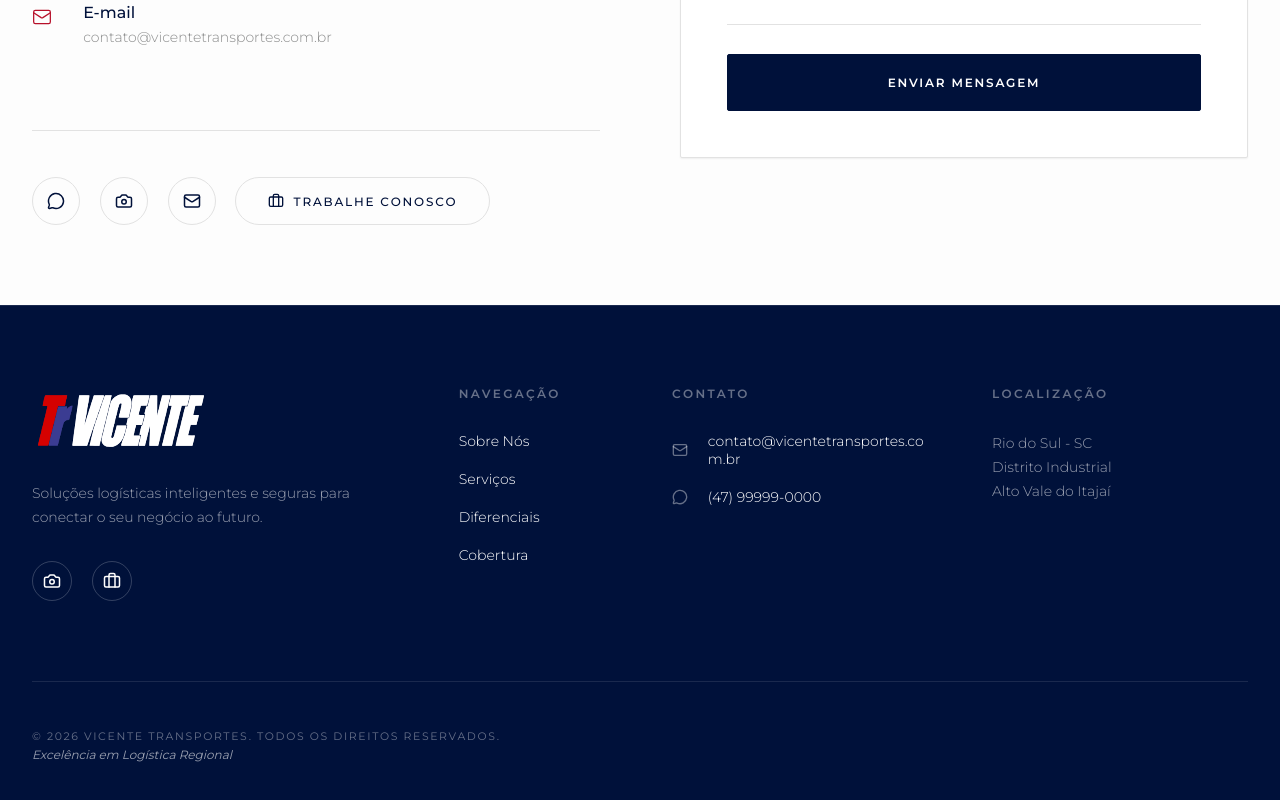
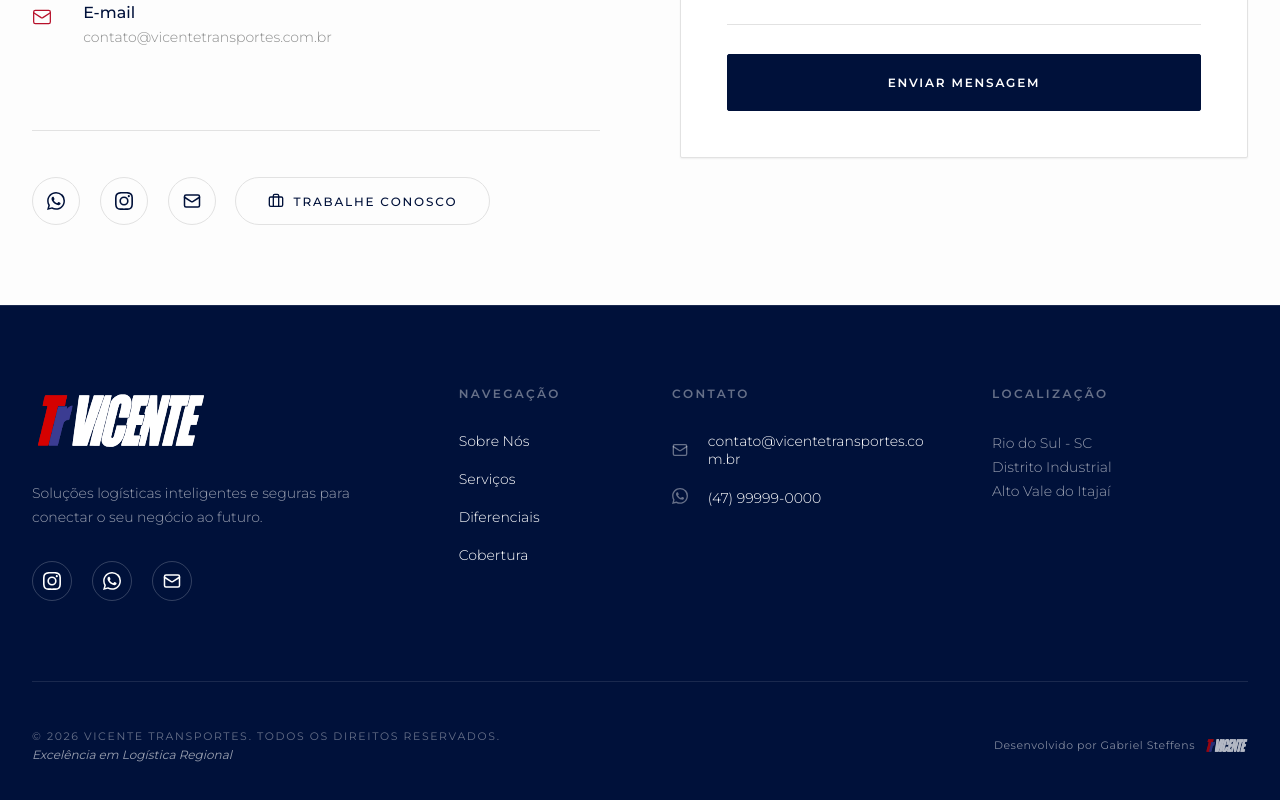
Before and after one commit to gabste8831/Tr-Transportes-Landing-Page, a Next.js app: page / in a window 1280 px wide. Shown: the part 5484-6284 px from the top of the page. Built offline with nearby package versions, Linux system fonts and the light colour scheme.

Commit message:
atualização para ícones oficiais de redes sociais

```diff
--- a/src/components/sections/contact/Contact.tsx
+++ b/src/components/sections/contact/Contact.tsx
@@ -1,15 +1,7 @@
 "use client";
 
 import { useState, useRef, useEffect, FormEvent } from "react";
-import {
-  MapPin,
-  Phone,
-  Mail,
-  MessageCircle,
-  Camera,
-  Briefcase,
-  ChevronDown,
-} from "lucide-react";
+import { MapPin, Phone, Mail, Briefcase, ChevronDown } from "lucide-react";
 import styles from "./Contact.module.css";
 
 const FORMSPREE_ENDPOINT = "https://formspree.io/f/xojgvnro";
@@ -20,6 +12,36 @@
   "Trabalhe Conosco",
   "Outros",
 ];
+
+/* Logos de marca (SVG inline). fill="currentColor" faz herdarem a cor
+   das classes .socialCircle / .socialLink, mantendo o hover funcionando. */
+function WhatsappIcon({ size = 18 }: { size?: number }) {
+  return (
+    <svg
+      width={size}
+      height={size}
+      viewBox="0 0 24 24"
+      fill="currentColor"
+      aria-hidden="true"
+    >
+      <path d="M17.472 14.382c-.297-.149-1.758-.867-2.03-.967-.273-.099-.471-.148-.67.15-.197.297-.767.966-.94 1.164-.173.199-.347.223-.644.075-.297-.15-1.255-.463-2.39-1.475-.883-.788-1.48-1.761-1.653-2.059-.173-.297-.018-.458.13-.606.134-.133.298-.347.446-.52.149-.174.198-.298.298-.497.099-.198.05-.371-.025-.52-.075-.149-.669-1.612-.916-2.207-.242-.579-.487-.5-.669-.51-.173-.008-.371-.01-.57-.01-.198 0-.52.074-.792.372-.272.297-1.04 1.016-1.04 2.479 0 1.462 1.065 2.875 1.213 3.074.149.198 2.096 3.2 5.077 4.487.709.306 1.262.489 1.694.625.712.227 1.36.195 1.871.118.571-.085 1.758-.719 2.006-1.413.248-.694.248-1.289.173-1.413-.074-.124-.272-.198-.57-.347m-5.421 7.403h-.004a9.87 9.87 0 01-5.031-1.378l-.361-.214-3.741.982.998-3.648-.235-.374a9.86 9.86 0 01-1.51-5.26c.001-5.45 4.436-9.884 9.888-9.884 2.64 0 5.122 1.03 6.988 2.898a9.825 9.825 0 012.893 6.994c-.003 5.45-4.437 9.884-9.885 9.884m8.413-18.297A11.815 11.815 0 0012.05 0C5.495 0 .16 5.335.157 11.892c0 2.096.547 4.142 1.588 5.945L.057 24l6.305-1.654a11.882 11.882 0 005.683 1.448h.005c6.554 0 11.89-5.335 11.893-11.893A11.821 11.821 0 0020.885 3.488" />
+    </svg>
+  );
+}
+
+function InstagramIcon({ size = 18 }: { size?: number }) {
+  return (
+    <svg
+      width={size}
+      height={size}
+      viewBox="0 0 24 24"
+      fill="currentColor"
+      aria-hidden="true"
+    >
+      <path d="M12 2.163c3.204 0 3.584.012 4.85.07 3.252.148 4.771 1.691 4.919 4.919.058 1.265.069 1.645.069 4.849 0 3.205-.012 3.584-.069 4.849-.149 3.225-1.664 4.771-4.919 4.919-1.266.058-1.644.07-4.85.07-3.204 0-3.584-.012-4.849-.07-3.26-.149-4.771-1.699-4.919-4.92-.058-1.265-.07-1.644-.07-4.849 0-3.204.013-3.583.07-4.849.149-3.227 1.664-4.771 4.919-4.919 1.266-.057 1.645-.069 4.849-.069zm0-2.163C8.741 0 8.333.014 7.053.072 2.695.272.273 2.69.073 7.052.014 8.333 0 8.741 0 12c0 3.259.014 3.668.072 4.948.2 4.358 2.618 6.78 6.98 6.98C8.333 23.986 8.741 24 12 24c3.259 0 3.668-.014 4.948-.072 4.354-.2 6.782-2.618 6.979-6.98.059-1.28.073-1.689.073-4.948 0-3.259-.014-3.667-.072-4.947-.196-4.354-2.617-6.78-6.979-6.98C15.668.014 15.259 0 12 0zm0 5.838a6.162 6.162 0 100 12.324 6.162 6.162 0 000-12.324zM12 16a4 4 0 110-8 4 4 0 010 8zm6.406-11.845a1.44 1.44 0 100 2.881 1.44 1.44 0 000-2.881z" />
+    </svg>
+  );
+}
 
 type Status = "idle" | "sending" | "success" | "error";
 
@@ -123,10 +145,10 @@
             </div>
             <div className={styles.socialRow}>
               <a aria-label="WhatsApp" href="https://wa.me/5547999990000" className={styles.socialCircle}>
-                <MessageCircle size={18} />
+                <WhatsappIcon size={18} />
               </a>
               <a aria-label="Instagram" href="#" className={styles.socialCircle}>
-                <Camera size={18} />
+                <InstagramIcon size={18} />
               </a>
               <a aria-label="E-mail" href="mailto:contato@vicentetransportes.com.br" className={styles.socialCircle}>
                 <Mail size={18} />
--- a/src/components/sections/footer/Footer.module.css
+++ b/src/components/sections/footer/Footer.module.css
@@ -127,6 +127,43 @@
   margin-top: 0.25rem;
 }
 
+.bottom {
+  display: flex;
+  flex-wrap: wrap;
+  justify-content: space-between;
+  align-items: center;
+  gap: var(--space-md);
+}
+
+/* Crédito do desenvolvedor */
+.credit {
+  display: inline-flex;
+  align-items: center;
+  gap: var(--space-2xs);
+  color: rgb(255 255 255 / 0.5);
+  transition: color 0.2s ease;
+}
+
+.credit:hover {
+  color: #ffffff;
+}
+
+.creditText {
+  font-size: var(--fs-2xs);
+  letter-spacing: 0.05em;
+}
+
+.creditLogo {
+  height: 1rem;
+  width: auto;
+  opacity: 0.7;
+  transition: opacity 0.2s ease;
+}
+
+.credit:hover .creditLogo {
+  opacity: 1;
+}
+
 /* Tablet: brand takes the full width, nav/contact/location pair up
    into a 2-column grid instead of staying fully stacked. */
 @media (min-width: 640px) {
--- a/src/components/sections/footer/Footer.tsx
+++ b/src/components/sections/footer/Footer.tsx
@@ -1,5 +1,35 @@
-import { Mail, MessageCircle, Camera, Briefcase } from "lucide-react";
+import { Mail, Briefcase } from "lucide-react";
 import styles from "./Footer.module.css";
+
+/* Logos de marca (SVG inline). fill="currentColor" herda a cor de .socialLink
+   e .contactLink, então o hover existente continua valendo. */
+function WhatsappIcon({ size = 18 }: { size?: number }) {
+  return (
+    <svg
+      width={size}
+      height={size}
+      viewBox="0 0 24 24"
+      fill="currentColor"
+      aria-hidden="true"
+    >
+      <path d="M17.472 14.382c-.297-.149-1.758-.867-2.03-.967-.273-.099-.471-.148-.67.15-.197.297-.767.966-.94 1.164-.173.199-.347.223-.644.075-.297-.15-1.255-.463-2.39-1.475-.883-.788-1.48-1.761-1.653-2.059-.173-.297-.018-.458.13-.606.134-.133.298-.347.446-.52.149-.174.198-.298.298-.497.099-.198.05-.371-.025-.52-.075-.149-.669-1.612-.916-2.207-.242-.579-.487-.5-.669-.51-.173-.008-.371-.01-.57-.01-.198 0-.52.074-.792.372-.272.297-1.04 1.016-1.04 2.479 0 1.462 1.065 2.875 1.213 3.074.149.198 2.096 3.2 5.077 4.487.709.306 1.262.489 1.694.625.712.227 1.36.195 1.871.118.571-.085 1.758-.719 2.006-1.413.248-.694.248-1.289.173-1.413-.074-.124-.272-.198-.57-.347m-5.421 7.403h-.004a9.87 9.87 0 01-5.031-1.378l-.361-.214-3.741.982.998-3.648-.235-.374a9.86 9.86 0 01-1.51-5.26c.001-5.45 4.436-9.884 9.888-9.884 2.64 0 5.122 1.03 6.988 2.898a9.825 9.825 0 012.893 6.994c-.003 5.45-4.437 9.884-9.885 9.884m8.413-18.297A11.815 11.815 0 0012.05 0C5.495 0 .16 5.335.157 11.892c0 2.096.547 4.142 1.588 5.945L.057 24l6.305-1.654a11.882 11.882 0 005.683 1.448h.005c6.554 0 11.89-5.335 11.893-11.893A11.821 11.821 0 0020.885 3.488" />
+    </svg>
+  );
+}
+
+function InstagramIcon({ size = 18 }: { size?: number }) {
+  return (
+    <svg
+      width={size}
+      height={size}
+      viewBox="0 0 24 24"
+      fill="currentColor"
+      aria-hidden="true"
+    >
+      <path d="M12 2.163c3.204 0 3.584.012 4.85.07 3.252.148 4.771 1.691 4.919 4.919.058 1.265.069 1.645.069 4.849 0 3.205-.012 3.584-.069 4.849-.149 3.225-1.664 4.771-4.919 4.919-1.266.058-1.644.07-4.85.07-3.204 0-3.584-.012-4.849-.07-3.26-.149-4.771-1.699-4.919-4.92-.058-1.265-.07-1.644-.07-4.849 0-3.204.013-3.583.07-4.849.149-3.227 1.664-4.771 4.919-4.919 1.266-.057 1.645-.069 4.849-.069zm0-2.163C8.741 0 8.333.014 7.053.072 2.695.272.273 2.69.073 7.052.014 8.333 0 8.741 0 12c0 3.259.014 3.668.072 4.948.2 4.358 2.618 6.78 6.98 6.98C8.333 23.986 8.741 24 12 24c3.259 0 3.668-.014 4.948-.072 4.354-.2 6.782-2.618 6.979-6.98.059-1.28.073-1.689.073-4.948 0-3.259-.014-3.667-.072-4.947-.196-4.354-2.617-6.78-6.979-6.98C15.668.014 15.259 0 12 0zm0 5.838a6.162 6.162 0 100 12.324 6.162 6.162 0 000-12.324zM12 16a4 4 0 110-8 4 4 0 010 8zm6.406-11.845a1.44 1.44 0 100 2.881 1.44 1.44 0 000-2.881z" />
+    </svg>
+  );
+}
 
 export default function Footer() {
   return (
@@ -17,11 +47,14 @@
               negócio ao futuro.
             </p>
             <div className={styles.socials}>
-              <a href="#" className={styles.socialLink}>
-                <Camera size={18} />
+              <a aria-label="Instagram" href="#" className={styles.socialLink}>
+                <InstagramIcon size={18} />
               </a>
-              <a href="#" className={styles.socialLink}>
-                <Briefcase size={18} />
+              <a aria-label="WhatsApp" href="#" className={styles.socialLink}>
+                <WhatsappIcon size={18} />
+              </a>
+              <a aria-label="E-mail" href="mailto:contato@vicentetransportes.com.br" className={styles.socialLink}>
+                <Mail size={18} />
               </a>
             </div>
           </div>
@@ -46,7 +79,7 @@
               </li>
               <li>
                 <a className={styles.contactLink} href="https://wa.me/5547999990000">
-                  <MessageCircle size={16} className={styles.contactIcon} /> (47) 99999-0000
+                  <span className={styles.contactIcon}><WhatsappIcon size={16} /></span> (47) 99999-0000
                 </a>
               </li>
             </ul>
@@ -71,6 +104,21 @@
             </p>
             <p className={styles.tagline}>Excelência em Logística Regional</p>
           </div>
+
+          <a
+            href="https://google.com"
+            target="_blank"
+            rel="noopener noreferrer"
+            className={styles.credit}
+          >
+            <span className={styles.creditText}>Desenvolvido por Gabriel Steffens</span>
+            <img
+              src="/images/logo_tr_branca.svg"
+              alt=""
+              aria-hidden="true"
+              className={styles.creditLogo}
+            />
+          </a>
         </div>
       </div>
     </footer>
```
Also changed, not shown: 1 other file (tests, documents, lock files or other folders).
